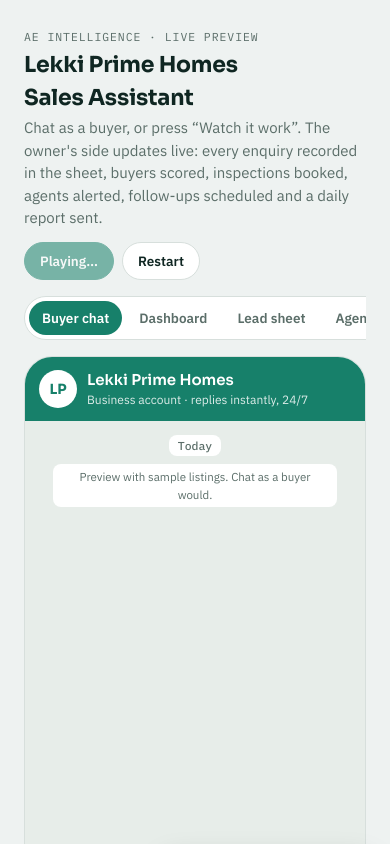
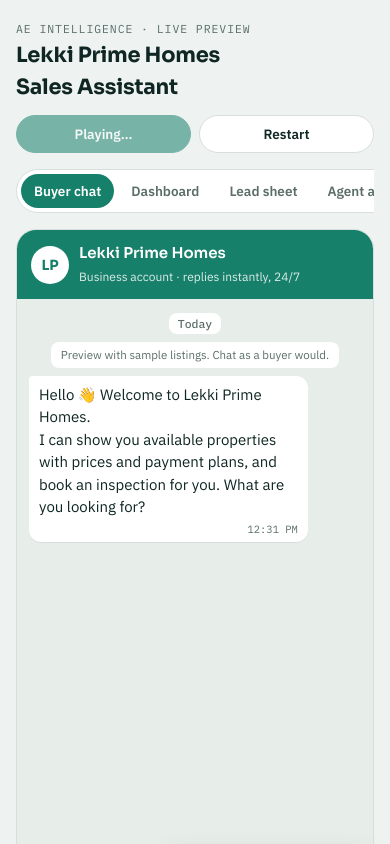
Before and after one commit to amos40339-arch/Aiautomationdemo, a plain HTML site: page index.html in a window 390 px wide. Both pictures are taken after a click on the button "▶ Watch it work". Shown: the top 844 px of the page. Drawn offline with Linux system fonts and the light colour scheme.

Commit message:
Enhance mobile layout and lead management
Updated the layout and styling for mobile responsiveness, adjusted lead sorting, and improved the handling of lead data.

```diff
--- a/index.html
+++ b/index.html
@@ -1,3 +1,12 @@
+<!doctype html>
+<html lang="en">
+<head>
+<meta charset="utf-8">
+<meta name="viewport" content="width=device-width, initial-scale=1, viewport-fit=cover">
+<meta name="description" content="Live demo of an AI sales assistant for real estate businesses, by AE Intelligence.">
+<meta property="og:title" content="AI Sales Assistant Demo by AE Intelligence">
+<meta property="og:description" content="See how buyer enquiries on WhatsApp, Instagram and Facebook get answered, scored and recorded automatically.">
+<style>:root{padding-top:env(safe-area-inset-top,0px);padding-bottom:env(safe-area-inset-bottom,0px)}body{margin:0}img{max-width:100%}[hidden]{display:none!important}html{-webkit-text-size-adjust:100%}</style>
 <title>Lekki Prime Sales Assistant</title>
 <meta name="claude:viewport-fit-sides" content="cover">
 <link rel="preconnect" href="https://fonts.googleapis.com">
@@ -174,7 +183,15 @@ tr.new td{animation:flash 1.8s ease-out}
 @media (max-width:960px){
   .mob-only{display:inline-flex}
   .grid{grid-template-columns:minmax(0,1fr)}
-  .phone{position:static;height:640px;max-height:none}
+  .phone{position:static;height:calc(100svh - 150px);min-height:480px;max-height:none;border-radius:20px}
+  h1{font-size:21px}
+  .sub{display:none}
+  header.top{align-items:center}
+  .actions{width:100%}
+  .actions .btn{flex:1}
+  .bubble{font-size:15px}
+  .kpi .n{font-size:22px}
+  .panel{padding:14px}
   .kpis{grid-template-columns:repeat(2,minmax(0,1fr))}
   .two,.checks{grid-template-columns:minmax(0,1fr)}
   .flow{grid-template-columns:minmax(0,1fr)}
@@ -183,6 +200,9 @@ tr.new td{animation:flash 1.8s ease-out}
 }
 @media (prefers-reduced-motion:reduce){*{animation:none!important;transition:none!important}}
 </style>
+</head>
+<body>
+
 
 <div class="wrap" id="app" data-view="chat">
   <header class="top">
@@ -370,9 +390,10 @@ function seed(){
   leads=[
    {id:"x1",name:"Mrs. Adaeze O.",phone:"0803 *** 4412",channel:"WhatsApp",interest:"4-Bed Semi-Detached, Chevron",budget:"₦200M",timeline:"This month",score:"hot",status:"Inspection booked",next:"Inspection Sat 10:00am",agent:AGENTS[0],time:"09:12",ex:true},
    {id:"x2",name:"Tunde B.",phone:"0816 *** 2290",channel:"Instagram",interest:"3-Bed Terrace, Ajah",budget:"₦100M",timeline:"1–3 months",score:"warm",status:"Follow-up scheduled",next:"Follow-up tomorrow",agent:AGENTS[1],time:"10:47",ex:true},
-   {id:"x3",name:"David A. (London)",phone:"+44 *** 7731",channel:"WhatsApp",interest:"Land, Ibeju-Lekki",budget:"₦20M",timeline:"Just exploring",score:"cold",status:"Nurture list",next:"New listings in 7 days",agent:AGENTS[1],time:"02:31",ex:true},
+   {id:"x3",name:"David A. (London)",phone:"+44 *** 7731",channel:"WhatsApp",interest:"Land, Ibeju-Lekki",budget:"₦20M",timeline:"Just exploring",score:"cold",ah:true,status:"Nurture list",next:"New listings in 7 days",agent:AGENTS[1],time:"02:31",ex:true},
    {id:"x4",name:"Kemi F.",phone:"0706 *** 5108",channel:"Facebook",interest:"2-Bed Apartment, Lekki Phase 1",budget:"₦120M",timeline:"1–3 months",score:"warm",status:"Details sent",next:"Follow-up in 2 days",agent:AGENTS[0],time:"11:05",ex:true}
   ];
+  leads.sort((a,b)=>b.time.localeCompare(a.time));
   asks={chv4:3,ajh3:2,ikb:2,lp12:2,ikt5:1,iky4:0,ikr3:1};
   feed=[
    {ic:"🔥",t:"Hot-lead alert sent to Femi: Mrs. Adaeze O., ₦200M budget",time:"09:13",ex:true},
@@ -380,7 +401,7 @@ function seed(){
    {ic:"📷",t:"Instagram DM answered and logged: Tunde B.",time:"10:47",ex:true}
   ];
   alerts=[
-   {type:"hot",agent:AGENTS[0],time:"09:13",ex:true,text:"🔥 <b>HOT LEAD</b>\n<b>Mrs. Adaeze O.</b> · 0803 *** 4412\nWants: 4-Bed Semi-Detached, Chevron\nBudget: ₦200M · Buying: this month\nInspection: Sat 10:00am\n\nCall her within 30 minutes. Full chat is in the sheet, row 2."},
+   {type:"hot",agent:AGENTS[0],time:"09:13",ex:true,text:"🔥 <b>HOT LEAD</b>\n<b>Mrs. Adaeze O.</b> · 0803 *** 4412\nWants: 4-Bed Semi-Detached, Chevron\nBudget: ₦200M · Buying: this month\nInspection: Sat 10:00am\n\nCall her within 30 minutes. Full chat is in the sheet, row 3."},
    {type:"handoff",agent:AGENTS[1],time:"10:52",ex:true,text:"🙋 <b>NEEDS A PERSON</b>\n<b>Tunde B.</b> (Instagram) asked: \"Can I pay part in dollars?\"\nThe assistant told him an agent will reply shortly. Tap to open the chat."}
   ];
   unseen=0;
@@ -429,7 +450,7 @@ function score(){
   return p>=4?"hot":p>=2?"warm":"cold";
 }
 function upsertLead(){
-  if(!S.leadId){S.leadId="l"+Date.now();leads.unshift({id:S.leadId,fresh:true,time:now(),channel:"WhatsApp",phone:S.phone,agent:AGENTS[leads.length%2]});}
+  if(!S.leadId){S.leadId="l"+Date.now();const h=new Date().getHours();leads.unshift({id:S.leadId,fresh:true,time:now(),ah:h<8||h>=18,channel:"WhatsApp",phone:S.phone,agent:AGENTS[leads.length%2]});}
   const L=leads.find(l=>l.id===S.leadId);
   L.name=S.name||"New buyer";L.interest=S.interest?S.interest.title+", "+S.interest.area.split(",")[0]:"Browsing";
   L.budget=S.budget?fmt(S.budget):"–";L.timeline=S.timeline||"–";L.score=score();
@@ -470,6 +491,7 @@ function followUps(){
   return out;
 }
 function render(){
+  if(!leads)return;
   const hot=leads.filter(l=>l.score==="hot").length,insp=leads.filter(l=>/Inspection/.test(l.next)).length;
   $("#kEnq").textContent=leads.length;$("#kHot").textContent=hot;$("#kInsp").textContent=insp;
   const pill=s=>`<span class="pill ${s}">${s==="hot"?"🔥 Hot":s==="warm"?"Warm":"Cold"}</span>`;
@@ -499,7 +521,7 @@ function render(){
 <b>Enquiries:</b> ${leads.length} (WhatsApp ${ch.WhatsApp}, Instagram ${ch.Instagram}, Facebook ${ch.Facebook})
 <b>Hot leads:</b> ${hot} (${esc(hotNames)})
 <b>Inspections booked:</b> ${insp}
-<b>Replied after hours:</b> ${leads.filter(l=>/^0[0-6]|^2[0-3]/.test(l.time)).length}
+<b>Replied after hours:</b> ${leads.filter(l=>l.ah).length}
 <b>Average reply time:</b> 2 seconds
 
 <b>Most asked about:</b>
@@ -537,7 +559,7 @@ function reply(t){
     S.stage="name";upsertLead();
     return botSay([`Got it. So our agent can attend to you properly, may I have your name?`]);
   }
-  if(/^(hi|hello|hey|good (morning|afternoon|evening)|hy|howdy)\b/.test(q)&&S.stage==="start"){
+  if(/^(hi|hello|hey|good (morning|afternoon|evening)|hy|howdy)\b/.test(q)&&S.stage==="start"&&!/\d|bed|land|plot|rent|lekki|ajah|ikoyi|ibeju|chevron|ikate/.test(q)){
     return botSay([welcome()],OPEN_CHIPS);
   }
   if(/document|title|c of o|cofo|consent|deed|genuine|legit/.test(q)){
@@ -582,7 +604,7 @@ const SCRIPT=[
  {say:"Payment plan details",wait:2600,then:"sheet"}
 ];
 function autoplay(){
-  if(playing)return;start(true);playing=true;$("#autoplay").disabled=true;$("#autoplay").textContent="Playing…";input.disabled=true;
+  if(playing)return;start();playing=true;$("#autoplay").disabled=true;$("#autoplay").textContent="Playing…";input.disabled=true;
   if(window.matchMedia("(max-width:960px)").matches)setView("chat");else setView("dash");
   let i=0;
   const step=()=>{
@@ -623,3 +645,6 @@ setView(window.matchMedia("(max-width:960px)").matches?"chat":"dash");
 start();
 })();
 </script>
+
+</body>
+</html>
```
